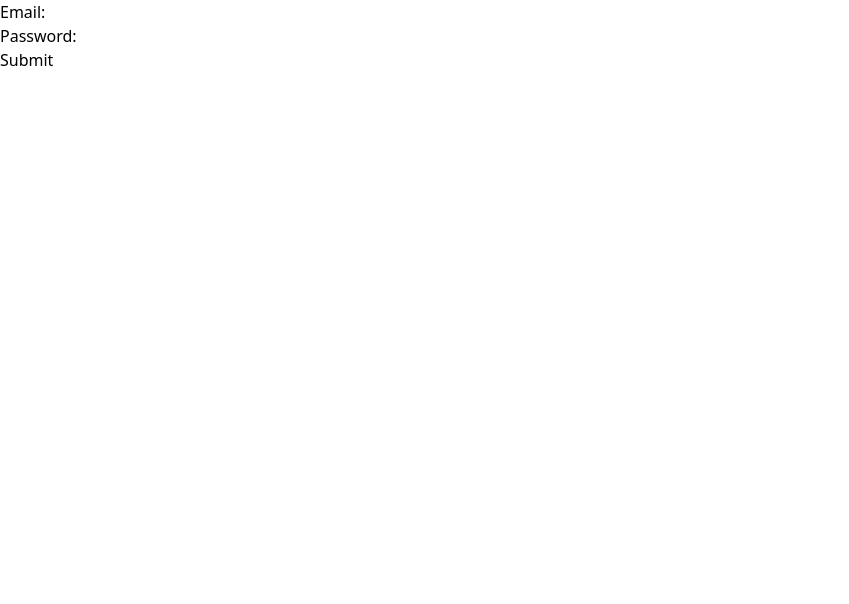
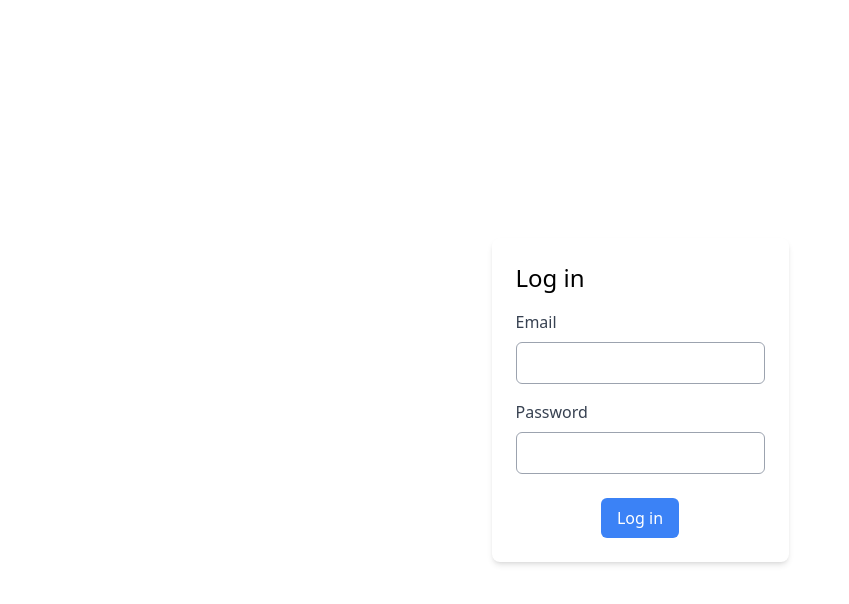
Before and after one commit to g3ru1a/mangadb-ui, a Next.js app: page /login in a window 1280 px wide. Shown: the top 604 px of the page, without its empty margins (0-849 px from the left). Built offline with nearby package versions, Linux system fonts and the light colour scheme; no server answers.

Commit message:
style form using tailwind

```diff
--- a/src/app/login/page.tsx
+++ b/src/app/login/page.tsx
@@ -27,23 +27,55 @@ export default function Login() {
     } catch (err: any) {
       console.log(err)
       if (err.response.status === 404) console.log('handle user not found')
-      if (err.response.status === 422) console.log('handle bad username or password')
+      if (err.response.status === 422)
+        console.log('handle bad username or password')
     }
   }
 
   return (
-    <form onSubmit={handleSubmit}>
-      <label>
-        Email:
-        <input type="email" name="email" onChange={handleInputChange} />
-      </label>
-      <br />
-      <label>
-        Password:
-        <input type="password" name="password" onChange={handleInputChange} />
-      </label>
-      <br />
-      <button type="submit">Submit</button>
-    </form>
+    <div className="flex justify-center items-center h-screen">
+      <form
+        className="bg-white p-6 rounded-lg shadow-md"
+        onSubmit={handleSubmit}
+      >
+        <h2 className="text-2xl font-medium mb-4">Log in</h2>
+        <div className="mb-4">
+          <label
+            className="block text-gray-700 font-medium mb-2"
+            htmlFor="email"
+          >
+            Email
+          </label>
+          <input
+            className="border border-gray-400 p-2 w-full rounded-md"
+            type="email"
+            name="email"
+            onChange={(event) => handleInputChange}
+          />
+        </div>
+        <div className="mb-6">
+          <label
+            className="block text-gray-700 font-medium mb-2"
+            htmlFor="password"
+          >
+            Password
+          </label>
+          <input
+            className="border border-gray-400 p-2 w-full rounded-md"
+            type="password"
+            name="password"
+            onChange={(event) => handleInputChange}
+          />
+        </div>
+        <div className="flex justify-center">
+          <button
+            className="bg-blue-500 text-white px-4 py-2 rounded-md hover:bg-blue-600"
+            type="submit"
+          >
+            Log in
+          </button>
+        </div>
+      </form>
+    </div>
   )
 }
```
